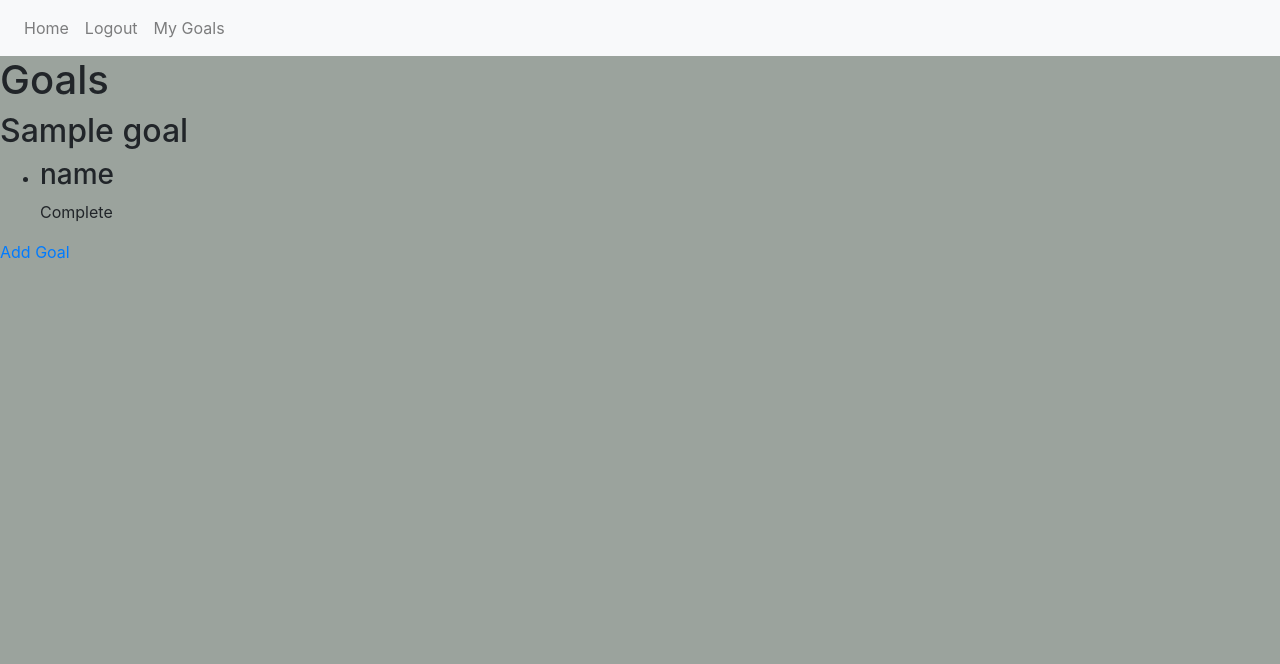
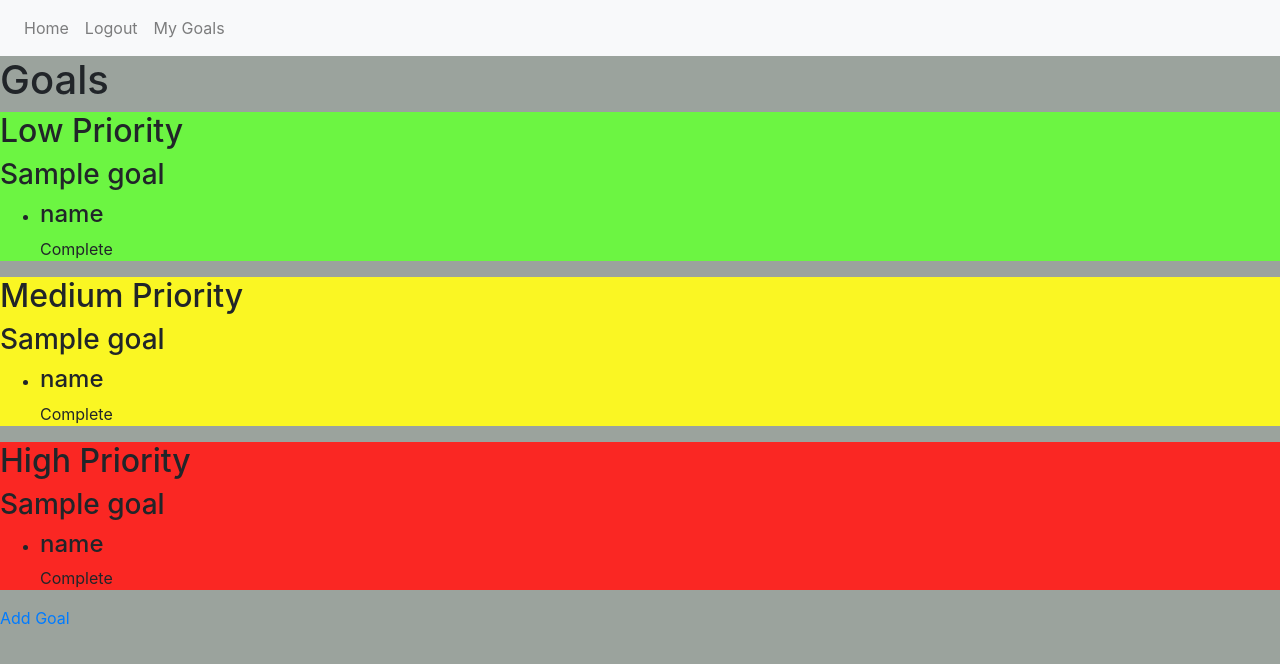
Before and after one commit to onagbonoga/goals_tracking_app, a Flask app: template templates/view_goals.html in a window 1280 px wide. Shown: the top 664 px of the page. Run offline with Flask 2, Linux system fonts and the light colour scheme; the template is opened without the code that fills it: most values are stand-ins (such as "Sample title", 1, 10 or a date in 2020); some libraries are stand-ins or nearby versions.

Commit message:
listing goals by priority

```diff
--- a/templates/view_goals.html
+++ b/templates/view_goals.html
@@ -1,11 +1,14 @@
 {% extends 'base.html' %}
 {% block content %}
 <h1>Goals</h1>
-{% for goal in goals %}
-<h2>{{ goal.goal }}</h2>
+
+<div style = "background-color: #6CF542">
+	<h2>Low Priority</h2>
+	{% for goal in low %}
+	<h3>{{ goal.goal }}</h3>
 	<ul>
 		{% for k in goal.todo.keys() %}
-	<li><h3>{{ k }}</h3>
+		<li><h4>{{ k }}</h4>
 		{% if goal.todo[k] == False%}
 		Incomplete
 		{% else %}
@@ -14,5 +17,40 @@
 		{% endfor %}
 	</ul>
 	{% endfor %}
+</div>
+
+<div style = "background-color: #FAF623">
+	<h2>Medium Priority</h2>
+	{% for goal in medium %}
+	<h3>{{ goal.goal }}</h3>
+	<ul>
+		{% for k in goal.todo.keys() %}
+		<li><h4>{{ k }}</h4>
+		{% if goal.todo[k] == False%}
+		Incomplete
+		{% else %}
+		Complete
+		{% endif %}</li>
+		{% endfor %}
+	</ul>
+	{% endfor %}
+</div>
+
+<div style = "background-color: #FA2723">
+	<h2>High Priority</h2>
+	{% for goal in high %}
+	<h3>{{ goal.goal }}</h3>
+	<ul>
+		{% for k in goal.todo.keys() %}
+		<li><h4>{{ k }}</h4>
+		{% if goal.todo[k] == False%}
+		Incomplete
+		{% else %}
+		Complete
+		{% endif %}</li>
+		{% endfor %}
+	</ul>
+	{% endfor %}
+</div>
 <a href="{{ url_for('Goals.add_goals') }}">Add Goal</a>
 {% endblock %}
```
Also changed, not shown: goals/views.py (+5 -2 lines), goals/__init__.py (added). Lines whose indentation alone changed are shown as unchanged.
